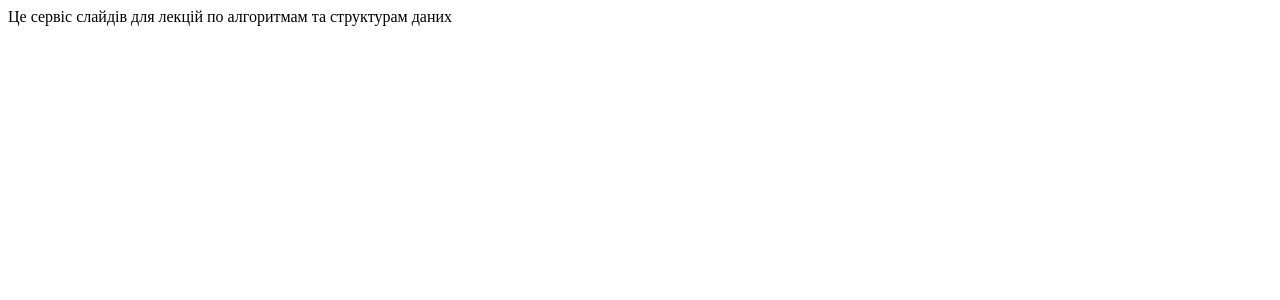
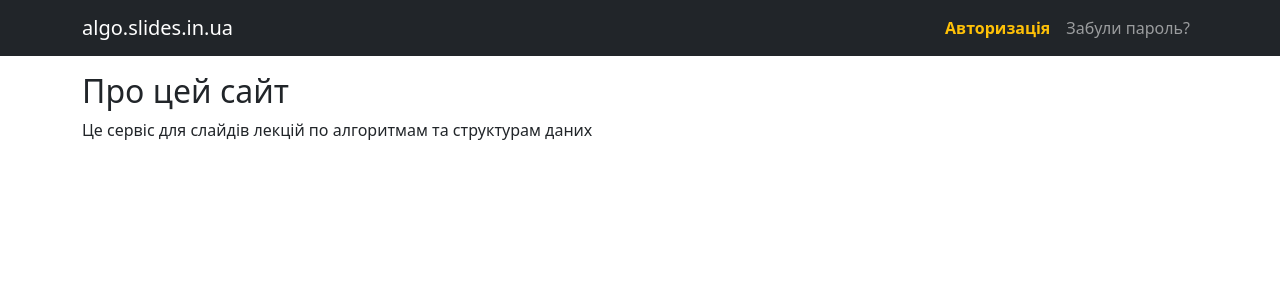
Before and after one commit to 2vitalik/algo_slides, a Django app: page / in a window 1280 px wide. Shown: the top 300 px of the page. Run offline with Django 4.2, Linux system fonts and the light colour scheme.

Commit message:
Add Bootstrap, and navbar mockup

```diff
--- a/project/urls.py
+++ b/project/urls.py
@@ -22,5 +22,5 @@ from slides.views import HomeView
 urlpatterns = [
     path('admin/', admin.site.urls),
 
-    path('', HomeView.as_view()),
+    path('', HomeView.as_view(), name='home'),
 ]
--- a/templates/base.html
+++ b/templates/base/base.html
@@ -3,8 +3,9 @@
 <head>
     <meta charset="UTF-8">
     <title>{% block title %}algo.slides.in.ua{% endblock %}</title>
+    {% block head %}{% endblock %}
 </head>
 <body>
-    {% block content %}{% endblock %}
+    {% block body %}{% endblock %}
 </body>
 </html>
--- /dev/null
+++ b/templates/base/bootstrap.html
@@ -0,0 +1,13 @@
+{% extends 'base/base.html' %}
+
+{% block head %}
+    <link href="https://cdn.jsdelivr.net/npm/bootstrap@5.3.1/dist/css/bootstrap.min.css" rel="stylesheet" integrity="sha384-4bw+/aepP/YC94hEpVNVgiZdgIC5+VKNBQNGCHeKRQN+PtmoHDEXuppvnDJzQIu9" crossorigin="anonymous">
+    <script src="https://cdn.jsdelivr.net/npm/bootstrap@5.3.1/dist/js/bootstrap.bundle.min.js" integrity="sha384-HwwvtgBNo3bZJJLYd8oVXjrBZt8cqVSpeBNS5n7C8IVInixGAoxmnlMuBnhbgrkm" crossorigin="anonymous"></script>
+{% endblock %}
+
+{% block body %}
+    {% include 'base/navbar.html' %}
+    <main class="container pt-3">
+        {% block content %}{% endblock %}
+    </main>
+{% endblock %}
--- /dev/null
+++ b/templates/base/navbar.html
@@ -0,0 +1,25 @@
+<nav class="navbar navbar-expand-sm navbar-dark bg-dark">
+    <div class="container">
+        <a class="navbar-brand" href="{% url 'home' %}">algo.slides.in.ua</a>
+        <button class="navbar-toggler" type="button" data-bs-toggle="collapse" data-bs-target="#navbar">
+            <span class="navbar-toggler-icon"></span>
+        </button>
+
+        <div class="collapse navbar-collapse" id="navbar">
+            <ul class="navbar-nav ms-auto">
+                {% if not user.is_anonymous %}
+                    <li class="nav-item">
+                        <a class="nav-link" href="#">Log out [{{ user.username }}]</a>
+                    </li>
+                {% else %}
+                    <li class="nav-item">
+                        <a class="nav-link fw-bold link-warning" href="#">Авторизація</a>
+                    </li>
+                    <li class="nav-item">
+                        <a class="nav-link" href="#">Забули пароль?</a>
+                    </li>
+                {% endif %}
+            </ul>
+        </div>
+    </div>
+</nav>
--- a/templates/home.html
+++ b/templates/home.html
@@ -1,7 +1,8 @@
-{% extends 'base.html' %}
+{% extends 'base/bootstrap.html' %}
 
 {% block title %}Home — {{ block.super }}{% endblock %}
 
 {% block content %}
-    Це сервіс слайдів для лекцій по алгоритмам та структурам даних
+    <h2>Про цей сайт</h2>
+    Це сервіс для слайдів лекцій по алгоритмам та структурам даних
 {% endblock %}
```
